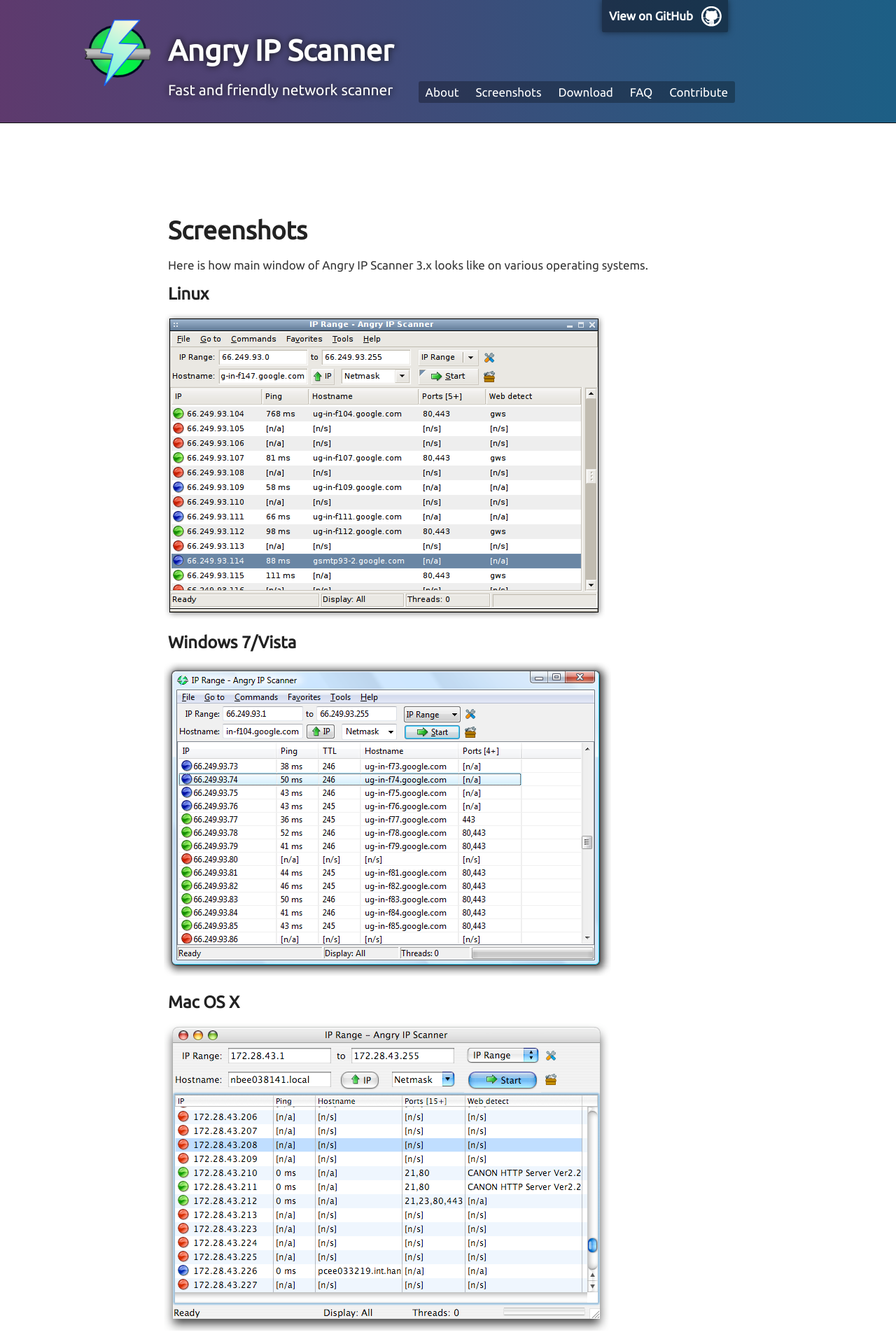
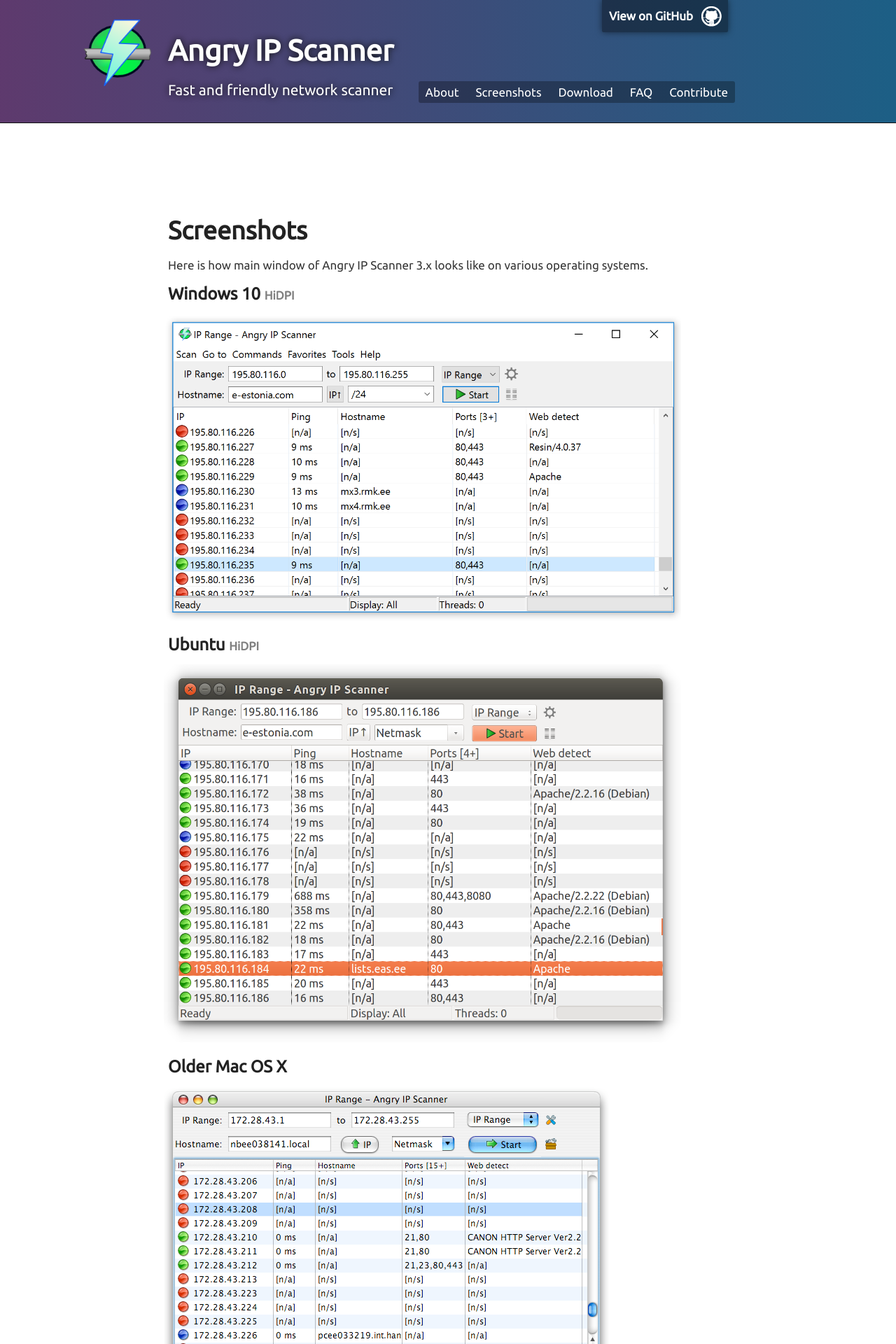
Before and after one commit to angryip/ipscan, a Jekyll site: the page built from screenshots/index.html, in a window 1280 px wide. Shown: the top 1920 px of the page at 70% size. Built offline with Jekyll 4.4.1, drawn with Linux system fonts in a browser that asks for light colours; some of the changed text lies outside the part shown.

Commit message:
add windows and ubuntu hidpi screenshots

```diff
--- a/css/main.css
+++ b/css/main.css
@@ -82,6 +82,11 @@
 
 h6 {
   font-size: 16px;
+}
+
+small {
+  font-size: 70%;
+  color: gray;
 }
 
 p {
--- a/screenshots/index.html
+++ b/screenshots/index.html
@@ -8,15 +8,20 @@
 
 Here is how main window of Angry IP Scanner 3.x looks like on various operating systems.
 
-<h3>Linux</h3>
+<h3>Windows 10 <small>HiDPI</small></h3>
+<a href="/download/#windows"><img src="ipscan-win10.png"></a>
+
+<h3>Ubuntu <small>HiDPI</small></h3>
+<a href="/download/#linux"><img src="ipscan-ubuntu.png"></a>
+
+<h3>Older Mac OS X</h3>
+<a href="/download/#mac"><img src="ipscan-mac.png"></a>
+
+<h3>Older Linux</h3>
 <a href="/download/#linux"><img src="ipscan-linux.png"></a>
 
 <h3>Windows 7/Vista</h3>
 <a href="/download/#windows"><img src="ipscan-vista.png"></a>
 
-<h3>Mac OS X</h3>
-<a href="/download/#mac"><img src="ipscan-mac.png"></a>
-
-<h3>Windows XP</h3>
-<p>And it even still works on some ancient platforms :-)</p>
+<h3>Windows XP <small>(no longer supported)</small></h3>
 <a href="/download/#windows"><img src="ipscan-winxp.png"></a>
```
Also changed, not shown: screenshots/ipscan-ubuntu.png (added), screenshots/ipscan-win10.png (added).
